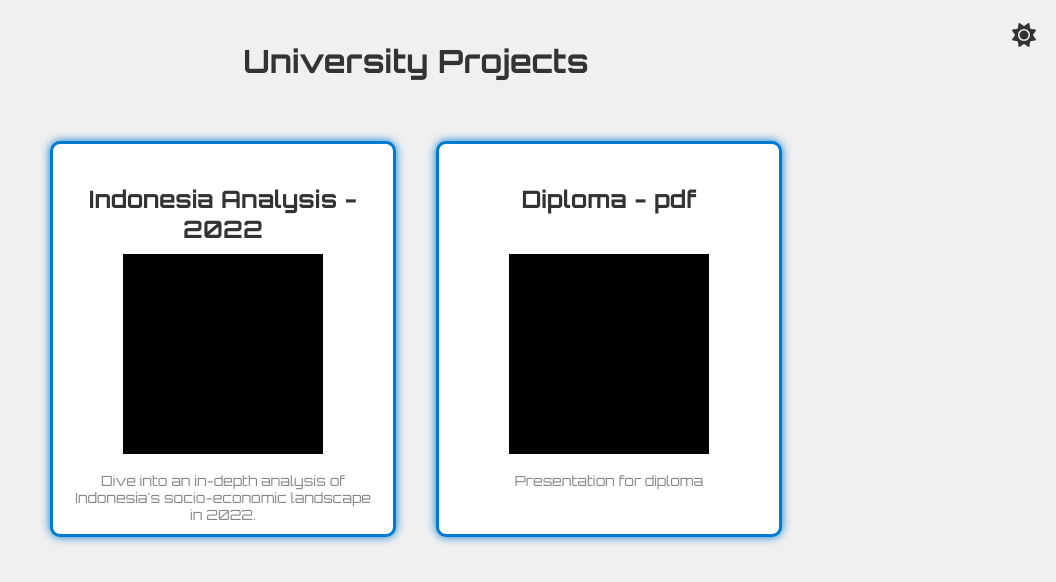
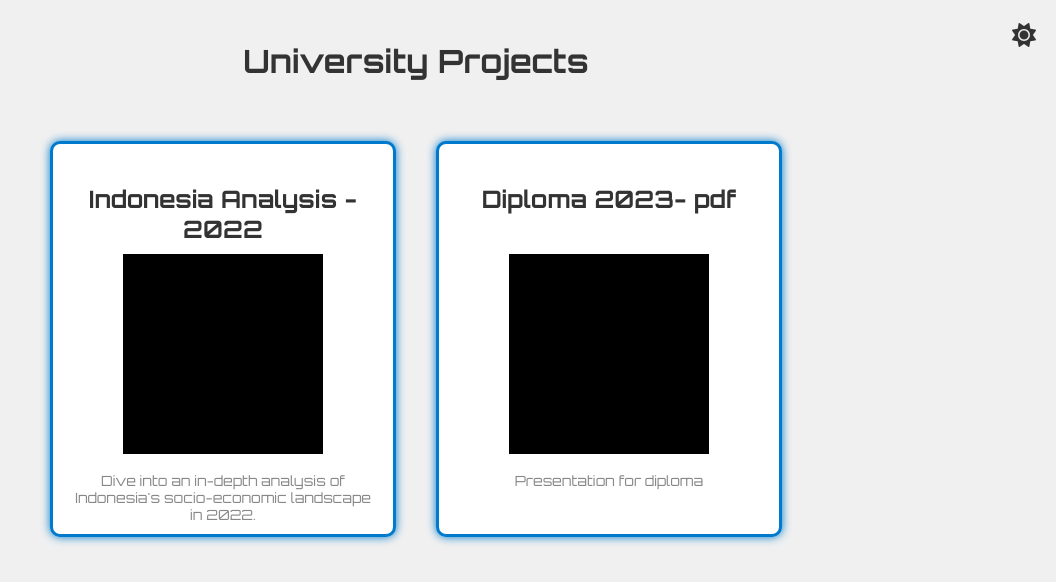
Before and after one commit to mateotop/university-page, a plain HTML site: page index.html in a window 1280 px wide. Shown: the whole page, without its empty margins (224-1280 px from the left). Drawn offline with Linux system fonts and the light colour scheme.

Commit message:
Update index.html

```diff
--- a/index.html
+++ b/index.html
@@ -40,7 +40,7 @@
             <p class="description">Dive into an in-depth analysis of Indonesia's socio-economic landscape in 2022.</p>
         </a>
         <a href="https://docs.google.com/presentation/d/1AqgjUcmVkvLw_xKwhbM4O3zejW_Qb05ZJkw0zb-HsMM/edit?usp=sharing" target="_blank" class="post">
-            <h2>Diploma - pdf</h2>
+            <h2>Diploma 2023- pdf</h2>
             <img src="img/black_sq_200.jpg" alt="">
             <p class="description">Presentation for diploma</p>
         </a>
```
